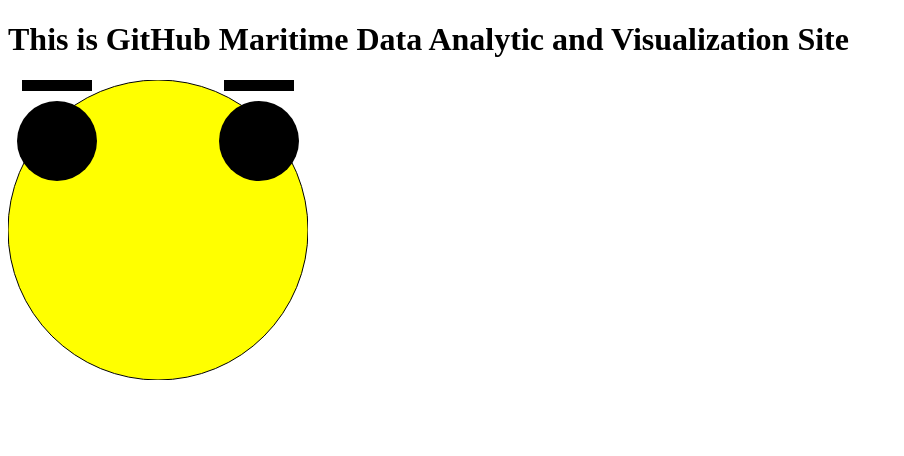
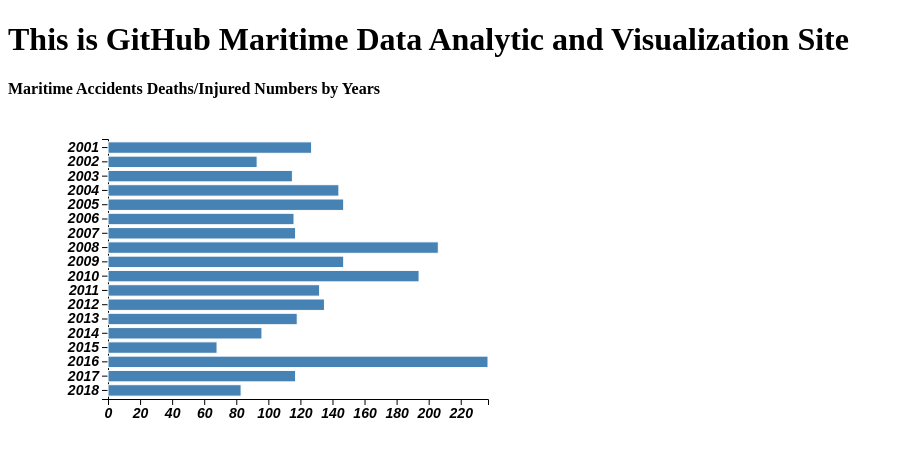
Before and after one commit to Ulkuozturk/MaritimeVis, a plain HTML site: page index.html in a window 1280 px wide. Shown: the whole page, without its empty margins (0-904 px from the left). Drawn offline with Linux system fonts and the light colour scheme.

Commit message:
Maritime Accident BarChart

```diff
--- /dev/null
+++ b/MarAccdata.csv
@@ -0,0 +1,19 @@
+Year,Maritime_Accident_Total,Maritime_Acc_Number_Vessel,Maritime_Acc_Killed,Maritime_Acc_Injured
+2001,127,142,25,5
+2002,93,105,21,2
+2003,115,130,15,4
+2004,144,166,22,4
+2005,147,176,24,0
+2006,116,137,8,0
+2007,117,146,18,3
+2008,206,257,10,8
+2009,147,185,18,4
+2010,194,232,22,49
+2011,132,161,11,28
+2012,135,158,92,10
+2013,118,140,27,47
+2014,96,107,75,42
+2015,68,76,13,37
+2016,237,268,205,1796
+2017,117,127,15,28
+2018,83,93,14,25
--- /dev/null
+++ b/MarAccident.js
@@ -0,0 +1,54 @@
+var width = 500
+var height = 300
+
+var svg = d3.select("#MarAcc").append("svg")
+            .attr("height", height)
+            .attr("width", width)
+
+const render = data => {
+
+    const xValue = d => d.Maritime_Accident_Total;
+    const yValue = d => d.Year;
+    const margin = {top:20, right:20, bottom:20, left:100}
+    const innerWidth = width - margin.right - margin.left;
+    const innerHeight = height - margin.top - margin.bottom;
+
+    const xScale = d3.scaleLinear()
+        .domain([0,d3.max(data,xValue)])
+        .range([0,innerWidth]);
+
+
+
+    const yScale = d3.scaleBand()
+        .domain(data.map(yValue))
+        .range([0,innerHeight])
+        .padding(0.2);
+    console.log(data);
+
+
+    const g = svg.append("g")
+        .attr("transform", `translate(${margin.left}, ${margin.top})`)
+
+    const xAxis = d3.axisBottom(xScale);
+    const yAxis = d3.axisLeft(yScale);
+
+    g.append("g").call(yAxis);
+    g.append("g").call(xAxis)
+        .attr("transform", `translate(0, ${innerHeight})`)
+
+
+
+    g.selectAll('rect').data(data)
+    .enter().append("rect")
+    .attr("y", d => yScale(yValue(d)))
+    .attr("width", d => xScale(xValue(d)))
+    .attr("height", yScale.bandwidth())
+    .attr("stroke", "white");
+}
+
+d3.csv("MarAccData.csv").then(data => {
+    data.forEach(d => {
+        d.Maritime_Accident_Total = +d.Maritime_Accident_Total;
+    });
+    render(data);
+})
--- a/face.js
+++ /dev/null
@@ -1,67 +0,0 @@
-var svg = d3.select("#face").append("svg")
-		        .attr("width", 300)
-            .attr("height", 300)
-
-const width = +svg.attr('width');
-const height = +svg.attr('height');
-
-const g = svg.append('g')
-  .attr('transform', `translate(${width / 2}, ${height / 2})`);
-
-
-const circle = g.append('circle')
-      .attr('r', height / 2)
-      .attr('fill', 'yellow')
-      .attr('stroke', 'black');
-
-const eyeSpacing = 101;
-const eyeYOffset = -89;
-const eyeRadius = 40;
-const eyebrowWidth = 70;
-const eyebrowHeight = 20;
-const eyebrowYOffset = -70;
-
-const eyesG = g
-  .append('g')
-    .attr('transform', `translate(0, ${eyeYOffset})`);
-
-const leftEye = eyesG
-  .append('circle')
-    .attr('r', eyeRadius)
-    .attr('cx', -eyeSpacing);
-
-const rightEye = eyesG
-  .append('circle')
-    .attr('r', eyeRadius)
-    .attr('cx', eyeSpacing);
-
-const eyebrowsG = eyesG
-  .append('g')
-    .attr('transform', `translate(0, ${eyebrowYOffset})`);
-
-eyebrowsG
-  .transition().duration(2000)
-    .attr('transform', `translate(0, ${eyebrowYOffset - 50})`)
-  .transition().duration(2000)
-    .attr('transform', `translate(0, ${eyebrowYOffset})`);
-
-const leftEyebrow = eyebrowsG
-  .append('rect')
-    .attr('x', -eyeSpacing - eyebrowWidth / 2)
-    .attr('width', eyebrowWidth)
-    .attr('height', eyebrowHeight);
-
-const rightEyebrow = eyebrowsG
-  .append('rect')
-    .attr('x', eyeSpacing - eyebrowWidth / 2)
-    .attr('width', eyebrowWidth)
-    .attr('height', eyebrowHeight);
-
-const mouth = g
-  .append('path')
-    .attr('d', arc()({
-      innerRadius: 150,
-      outerRadius: 170,
-      startAngle: Math.PI / 2,
-      endAngle: Math.PI * 3 / 2
-    }));
--- a/index.html
+++ b/index.html
@@ -1,7 +1,7 @@
 <!DOCTYPE html>
 <html lang="en">
     <head>
-        <link rel="stylesheet" href="styles.css">
+        <link rel="stylesheet" type="text/css" href="style.css">
         <script src="js/d3.js"></script>
         <script src="js/d3.min.js"></script>
 
@@ -12,11 +12,15 @@
     <body>
         <h1> This is GitHub Maritime Data Analytic and Visualization Site  </h1>
 
-        <div id="face"> </div>
+        <div id="MarAcc">
+            <h4 style="text-align: left;"> Maritime Accidents Deaths/Injured Numbers by Years </h4>
 
+        </div>
+
+        <div> </div>
     <body>
 
-        <script src="face.js"></script>
+        <script src="MarAccident.js"></script>
 
     </body>
 </html>
--- /dev/null
+++ b/style.css
@@ -0,0 +1,9 @@
+rect {
+    fill: steelblue;
+  }
+
+text {
+    font-size: 1.4em;
+    font-weight: bold;
+    font-style: italic;
+  }
```
